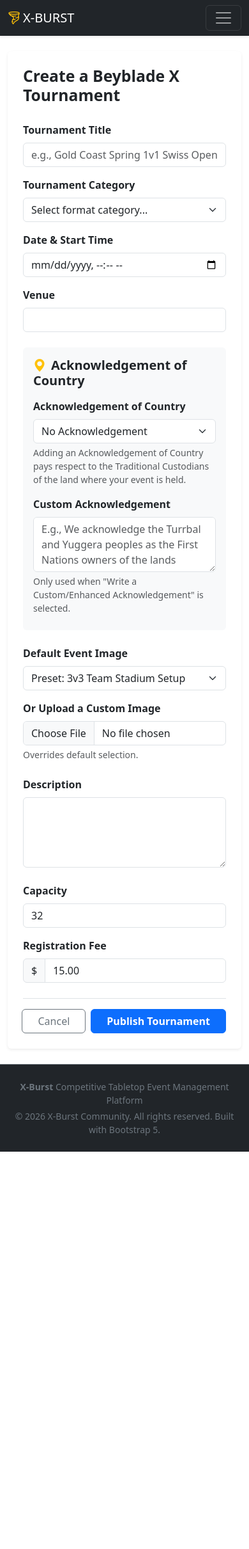
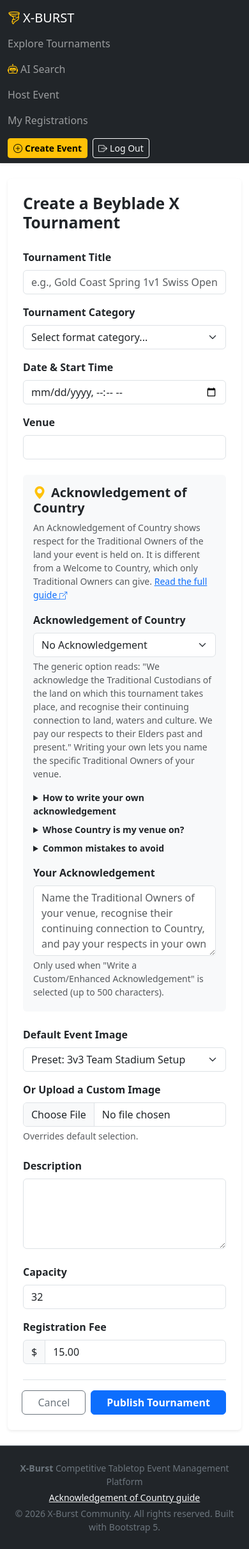
Before and after one commit to BenMuir/a2_in4_Tu_11_S517_Anshul_17, a Flask app: page /create-event in a window 390 px wide. Shown: the whole page at 64% size. Before the commit the page ends 1800 px from the top, so only its background shows below. Run offline with Flask 3, Linux system fonts and the light colour scheme; a user stored in the database is signed in; some libraries are stand-ins or nearby versions.

Commit message:
Add guided Acknowledgement of Country builder and remove remaining JavaScript
Added an Acknowledgement of Country guide page explaining what an acknowledgement is,
why it matters for reconciliation and how it differs from a Welcome to Country, with
the Traditional Custodians of each capital city, authoritative sources and common
mistakes. The create and edit forms now include a guided builder with writing prompts,
and enhanced acknowledgements must be meaningful and must not claim to be a Welcome
to Country. Hosts can also change the acknowledgement when editing an event.

Removed the last JavaScript: the navbar no longer needs Bootstrap's script, missing
event images fall back on the server, and cancelling an event now uses a confirmation
page instead of a popup.

```diff
--- a/beyblade/forms.py
+++ b/beyblade/forms.py
@@ -4,6 +4,7 @@ from wtforms import StringField, PasswordField, BooleanField, SubmitField, Radio
 from wtforms.validators import DataRequired, InputRequired, Length, Email, EqualTo, Regexp, NumberRange, ValidationError
 from wtforms.fields import DateTimeLocalField
 from datetime import date
+import re
 
 # --- SEARCH FORM ---
 # Submitted with GET (?search_query=...&mode=...) so the landing page search box can link straight
@@ -77,7 +78,7 @@ class TournamentForm(FlaskForm):
         ('enhanced', 'Write a Custom/Enhanced Acknowledgement')
     ], default='none')
 
-    custom_ack_text = TextAreaField('Custom Acknowledgement', validators=[Length(max=255)], render_kw={"placeholder": "E.g., We acknowledge the Turrbal and Yuggera peoples as the First Nations owners of the lands where this tournament takes place..."})
+    custom_ack_text = TextAreaField('Your Acknowledgement', validators=[Length(max=500)], render_kw={"placeholder": "Name the Traditional Owners of your venue, recognise their continuing connection to Country, and pay your respects in your own words..."})
 
     description = TextAreaField('Description', validators=[DataRequired()])
     capacity = IntegerField('Capacity', default=32, validators=[DataRequired(), NumberRange(min=1)])
@@ -91,5 +92,15 @@ class TournamentForm(FlaskForm):
             raise ValidationError("The tournament date can't be in the past.")
 
     def validate_custom_ack_text(self, field):
-        if self.ack_statement.data == 'enhanced' and not (field.data or '').strip():
+        if self.ack_statement.data != 'enhanced':
+            return
+        text = (field.data or '').strip()
+        if not text:
             raise ValidationError("Write your acknowledgement, or choose a different option.")
+        if len(text) < 50:
+            raise ValidationError("Your acknowledgement is very short. Name the Traditional Owners of your "
+                                  "venue and pay your respects (at least 50 characters).")
+        # Only Traditional Owners can give a Welcome to Country, so an event page shouldn't claim to
+        if re.search(r'welcome\s+(\w+\s+){0,3}to\s+(this\s+)?country', text, re.IGNORECASE):
+            raise ValidationError("Only Traditional Owners can give a Welcome to Country. Please word this as "
+                                  "an acknowledgement instead.")
--- a/beyblade/models.py
+++ b/beyblade/models.py
@@ -60,7 +60,7 @@ class Tournament(db.Model):
             nullable=False,
             )
 
-    custom_ack_text = db.Column(db.String(255), nullable=True)
+    custom_ack_text = db.Column(db.String(500), nullable=True)
 
     status = db.Column(
         db.Enum('open', 'sold_out', 'inactive', 'cancelled',
--- a/beyblade/routes.py
+++ b/beyblade/routes.py
@@ -5,6 +5,7 @@ from sqlalchemy import or_
 from . import db
 from .models import Tournament, Comment, Booking
 from .forms import AISearchForm, TournamentForm
+from . import aoc
 import os
 import random
 from datetime import datetime, timedelta
@@ -45,6 +46,22 @@ CATEGORIES = [
     ('freeplay', 'Casual Free-Play'),
 ]
 
+@bp.app_template_filter('event_image')
+def event_image(filename):
+    # Use a default banner if the event has no image or the file is missing
+    if filename and os.path.isfile(os.path.join(current_app.static_folder, 'img', filename)):
+        return filename
+    return 'event-deck3v3.jpg'
+
+
+@bp.app_context_processor
+def acknowledgement_content():
+    # Acknowledgement of Country guidance used by the guide page, event forms and event pages
+    return dict(aoc_generic=aoc.GENERIC_ACKNOWLEDGEMENT, aoc_custodians=aoc.CAPITAL_CUSTODIANS,
+                aoc_resources=aoc.RESOURCES, aoc_mistakes=aoc.COMMON_MISTAKES,
+                aoc_prompts=aoc.WRITING_PROMPTS)
+
+
 @bp.before_app_request
 def refresh_event_statuses():
     # Keep event statuses current before any page reads them
@@ -67,6 +84,10 @@ def index():
     tournaments = query.order_by(Tournament.start_time).all()
     return render_template('index.html', tournaments=tournaments,
                            categories=CATEGORIES, active_category=category)
+
+@bp.route('/acknowledgement-of-country')
+def aoc_guide():
+    return render_template('acknowledgement.html')
 
 @bp.route('/booking-history')
 @login_required
@@ -223,6 +244,8 @@ def edit_event(id):
         tournament.description = form.description.data
         tournament.capacity = form.capacity.data
         tournament.price = form.price.data
+        tournament.ack_statement = form.ack_statement.data
+        tournament.custom_ack_text = form.custom_ack_text.data
 
         # Handle image upload if a new file was provided
         if form.custom_image.data and hasattr(form.custom_image.data, 'filename') and form.custom_image.data.filename:
@@ -243,7 +266,7 @@ def edit_event(id):
     return render_template('edit-event.html', form=form, tournament=tournament)
 
 # --- CANCEL EVENT ROUTE ---
-@bp.route('/event/<int:id>/cancel', methods=['POST'])
+@bp.route('/event/<int:id>/cancel', methods=['GET', 'POST'])
 @login_required
 def cancel_event(id):
     tournament = Tournament.query.get_or_404(id)
@@ -252,6 +275,14 @@ def cancel_event(id):
     if tournament.host_id != current_user.id:
         flash('You do not have permission to cancel this event.', 'danger')
         return redirect(url_for('main.event_details', id=tournament.id))
+
+    if tournament.status == 'cancelled':
+        flash('This event has already been cancelled.', 'info')
+        return redirect(url_for('main.event_details', id=tournament.id))
+
+    # Ask the host to confirm before cancelling
+    if request.method == 'GET':
+        return render_template('cancel-event.html', tournament=tournament)
 
     # We change the status rather than deleting it so user booking histories don't break
     tournament.status = 'cancelled'
--- /dev/null
+++ b/beyblade/templates/_aoc_builder.html
@@ -0,0 +1,72 @@
+{# Acknowledgement of Country builder, shared by the create and edit event forms #}
+<div class="card bg-light border-0 mb-4 p-3">
+  <h5 class="fw-bold mb-2">
+    <i class="bi bi-geo-alt-fill text-warning me-2"></i>Acknowledgement of Country
+  </h5>
+  <p class="small text-muted mb-3">
+    An Acknowledgement of Country shows respect for the Traditional Owners of
+    the land your event is held on. It is different from a Welcome to Country,
+    which only Traditional Owners can give.
+    <a href="{{ url_for('main.aoc_guide') }}" target="_blank" rel="noopener"
+      >Read the full guide <i class="bi bi-box-arrow-up-right small"></i
+    ></a>
+  </p>
+
+  <div class="mb-3">
+    {{ form.ack_statement.label(class="form-label fw-semibold") }} {{
+    form.ack_statement(class="form-select") }}
+    <div class="form-text">
+      The generic option reads: "{{ aoc_generic }}" Writing your own lets you
+      name the specific Traditional Owners of your venue.
+    </div>
+  </div>
+
+  <!-- Guidance for writing an enhanced acknowledgement (expandable, no JavaScript needed) -->
+  <details class="mb-2">
+    <summary class="fw-semibold small">How to write your own acknowledgement</summary>
+    <ol class="small mt-2 mb-1">
+      {% for title, text in aoc_prompts %}
+      <li><strong>{{ title }}</strong> {{ text }}</li>
+      {% endfor %}
+    </ol>
+  </details>
+
+  <details class="mb-2">
+    <summary class="fw-semibold small">Whose Country is my venue on?</summary>
+    <table class="table table-sm small mt-2 mb-1">
+      <tbody>
+        {% for city, state, custodians in aoc_custodians %}
+        <tr>
+          <td class="fw-semibold text-nowrap">{{ city }}</td>
+          <td>{{ custodians }}</td>
+        </tr>
+        {% endfor %}
+      </tbody>
+    </table>
+    <div class="small text-muted mb-1">
+      Outside these city centres, or if you're unsure, check the
+      <a href="https://aiatsis.gov.au/explore/map-indigenous-australia" target="_blank" rel="noopener"
+        >AIATSIS map</a
+      >
+      and your local council or Land Council.
+    </div>
+  </details>
+
+  <details class="mb-3">
+    <summary class="fw-semibold small">Common mistakes to avoid</summary>
+    <ul class="small mt-2 mb-1">
+      {% for title, text in aoc_mistakes %}
+      <li><strong>{{ title }}.</strong> {{ text }}</li>
+      {% endfor %}
+    </ul>
+  </details>
+
+  <div class="mb-1">
+    {{ form.custom_ack_text.label(class="form-label fw-semibold") }} {{
+    form.custom_ack_text(class="form-control", rows="4") }}
+    <div class="form-text">
+      Only used when "Write a Custom/Enhanced Acknowledgement" is selected (up
+      to 500 characters).
+    </div>
+  </div>
+</div>
--- a/beyblade/templates/base.html
+++ b/beyblade/templates/base.html
@@ -32,19 +32,8 @@
         <a class="navbar-brand" href="{{ url_for('main.index') }}">
           <i class="bi bi-tornado me-1 text-warning"></i>X-<span>BURST</span>
         </a>
-        <button
-          class="navbar-toggler"
-          type="button"
-          data-bs-toggle="collapse"
-          data-bs-target="#navbarContent"
-          aria-controls="navbarContent"
-          aria-expanded="false"
-          aria-label="Toggle navigation"
-        >
-          <span class="navbar-toggler-icon"></span>
-        </button>
-
-        <div class="collapse navbar-collapse" id="navbarContent">
+        <!-- Always-visible menu (no JavaScript toggle); it stacks under the logo on small screens -->
+        <div class="navbar-collapse" id="navbarContent">
           <ul class="navbar-nav me-auto mb-2 mb-lg-0">
             <li class="nav-item">
               <a class="nav-link" href="{{ url_for('main.index') }}"
@@ -120,6 +109,11 @@
           <strong>X-Burst</strong> Competitive Tabletop Event Management
           Platform
         </p>
+        <p class="mb-1">
+          <a href="{{ url_for('main.aoc_guide') }}" class="link-light"
+            >Acknowledgement of Country guide</a
+          >
+        </p>
         <p class="mb-0">
           &copy; 2026 X-Burst Community. All rights reserved. Built with
           Bootstrap 5.
@@ -127,7 +121,5 @@
       </div>
     </footer>
 
-    <!-- Bootstrap 5 Bundle JS -->
-    <script src="https://cdn.jsdelivr.net/npm/bootstrap@5.3.3/dist/js/bootstrap.bundle.min.js"></script>
   </body>
 </html>
--- a/beyblade/templates/create-event.html
+++ b/beyblade/templates/create-event.html
@@ -36,25 +36,8 @@
             {{ form.venue(class="form-control") }}
           </div>
 
-          <!-- Acknowledgement of Country Section -->
-          <div class="card bg-light border-0 mb-4 p-3">
-            <h5 class="fw-bold mb-3">
-              <i class="bi bi-geo-alt-fill text-warning me-2"></i>Acknowledgement of Country
-            </h5>
-            <div class="mb-3">
-              {{ form.ack_statement.label(class="form-label fw-semibold") }}
-              {{ form.ack_statement(class="form-select") }}
-              <div class="form-text">
-                Adding an Acknowledgement of Country pays respect to the Traditional Custodians of the land where your event is held.
-              </div>
-            </div>
-
-            <div class="mb-2">
-              {{ form.custom_ack_text.label(class="form-label fw-semibold") }}
-              {{ form.custom_ack_text(class="form-control", rows="3") }}
-              <div class="form-text">Only used when "Write a Custom/Enhanced Acknowledgement" is selected.</div>
-            </div>
-          </div>
+          <!-- Acknowledgement of Country builder -->
+          {% include '_aoc_builder.html' %}
 
           <!-- NEW: Dual Image Selection -->
           <div class="row g-3 mb-4">
--- a/beyblade/templates/edit-event.html
+++ b/beyblade/templates/edit-event.html
@@ -37,6 +37,9 @@ X-Burst{% endblock %} {% block content %}
                 form.venue(class="form-control") }}
               </div>
             </div>
+
+            <!-- Acknowledgement of Country builder -->
+            {% include '_aoc_builder.html' %}
 
             <!-- NEW: Dual Image Selection -->
             <div class="row g-3 mb-3">
--- a/beyblade/templates/index.html
+++ b/beyblade/templates/index.html
@@ -68,10 +68,9 @@ endblock %} {% block content %}
         <div class="card h-100 event-card shadow-sm">
           <!-- Image -->
           <img
-            src="{{ url_for('static', filename='img/' + tournament.image) }}"
+            src="{{ url_for('static', filename='img/' + tournament.image|event_image) }}"
             class="card-img-top"
             alt="{{ tournament.title }}"
-            onerror="this.src=`{{ url_for('static', filename='img/event-deck3v3.jpg') }}`;"
           />
 
           <div class="card-body d-flex flex-column">
```
Also changed, not shown: beyblade/aoc.py (added, +83 -0 lines), beyblade/templates/acknowledgement.html (added, +156 -0 lines), beyblade/templates/cancel-event.html (added, +38 -0 lines), beyblade/templates/event-details.html (+11 -21 lines), README.md.
